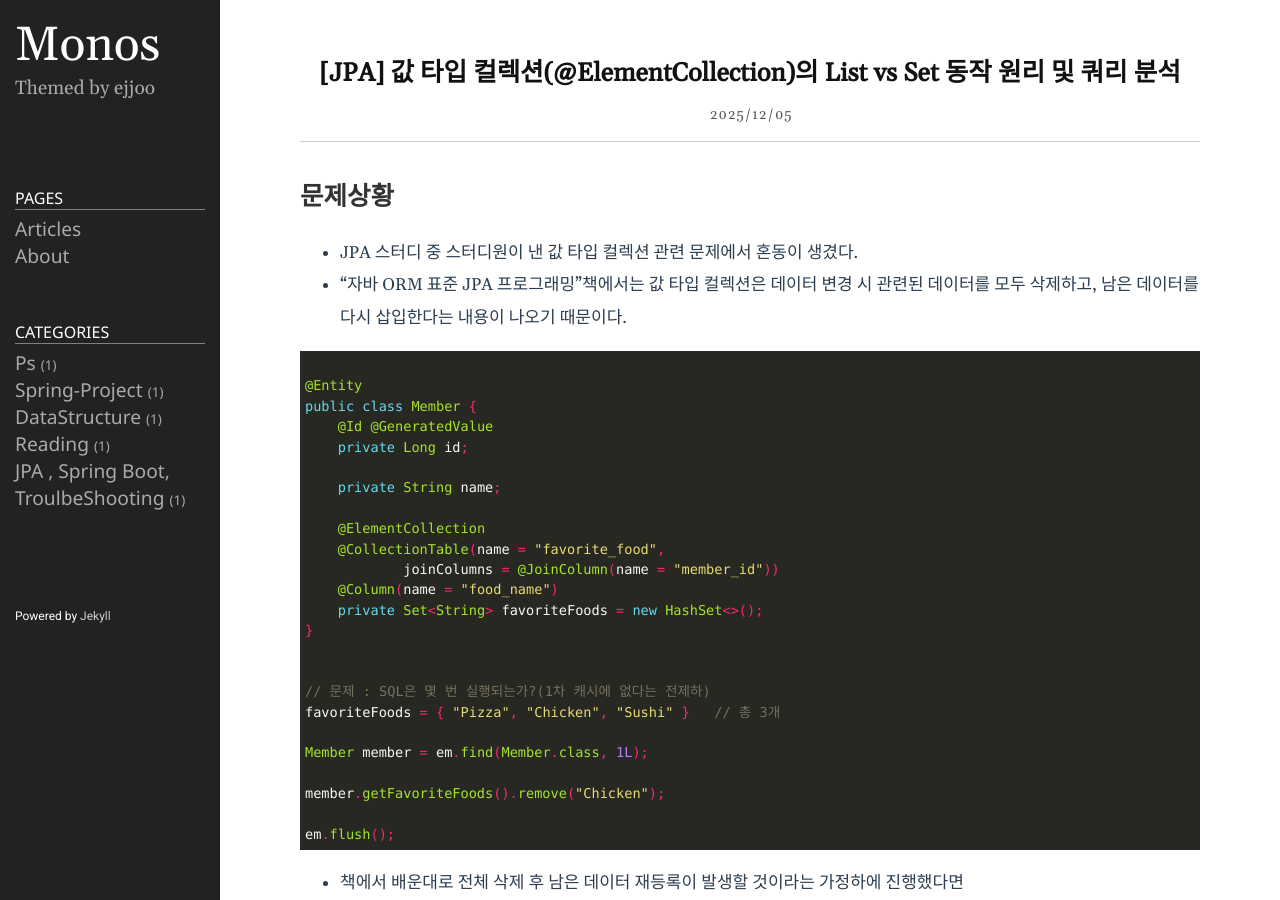
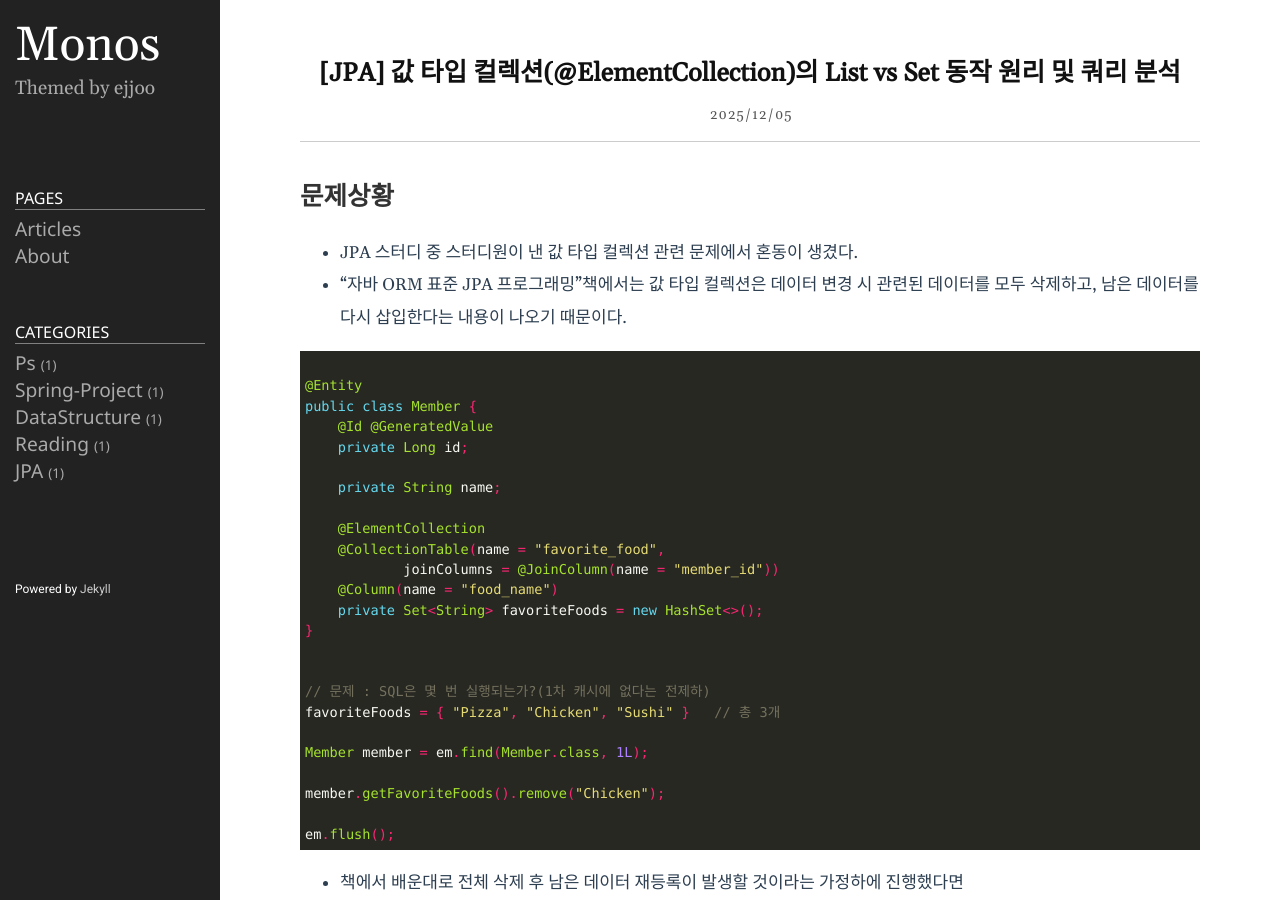
Before and after one commit to theeunseojo/theeunseojo.github.io, a Jekyll site: the page built from _posts/2025-12-05-[JPA] 값 타입 컬렉션(@ElementCollection)의 List vs Set 동작 원리 및 쿼리 분석.md, in a window 1280 px wide and 900 px high. Built offline with Jekyll 4.4.1, drawn with Linux system fonts in a browser that asks for light colours.

Commit message:
feat : jpa 글 수정

```diff
--- a/_posts/2025-12-05-[JPA] 값 타입 컬렉션(@ElementCollection)의 List vs Set 동작 원리 및 쿼리 분석.md
+++ b/_posts/2025-12-05-[JPA] 값 타입 컬렉션(@ElementCollection)의 List vs Set 동작 원리 및 쿼리 분석.md
@@ -2,7 +2,7 @@
 layout: post
 title: "[JPA] 값 타입 컬렉션(@ElementCollection)의 List vs Set 동작 원리 및 쿼리 분석"
 date: 2025-12-05
-category: JPA , Spring Boot, TroulbeShooting
+category: JPA
 ---
 
 # 문제상황
@@ -52,12 +52,12 @@ em.flush();
 - list와 set으로 했을 경우 실제 쿼리는 어떨까?를 테스트해봤다.
 
 ## List
-<img src="blog/public/img/jpa_값타입컬렉션_list.png">
+<img src="/blog/public/img/jpa_값타입컬렉션_list.png">
 
 - 예상대로 전체 삭제를 진행 한 후, 남은 데이터를 삽입해준다.
 
 ## Set
-<img src="blog/public/img/jpa_값타입컬렉션_set.png">
+<img src="/blog/public/img/jpa_값타입컬렉션_set.png">
 
 - 반면 Set을 사용했을 때는 전체 삭제가 이루어지지 않았다. 정확히 해당데이터를 하나만 삭제했기 때문이다.
 
```
